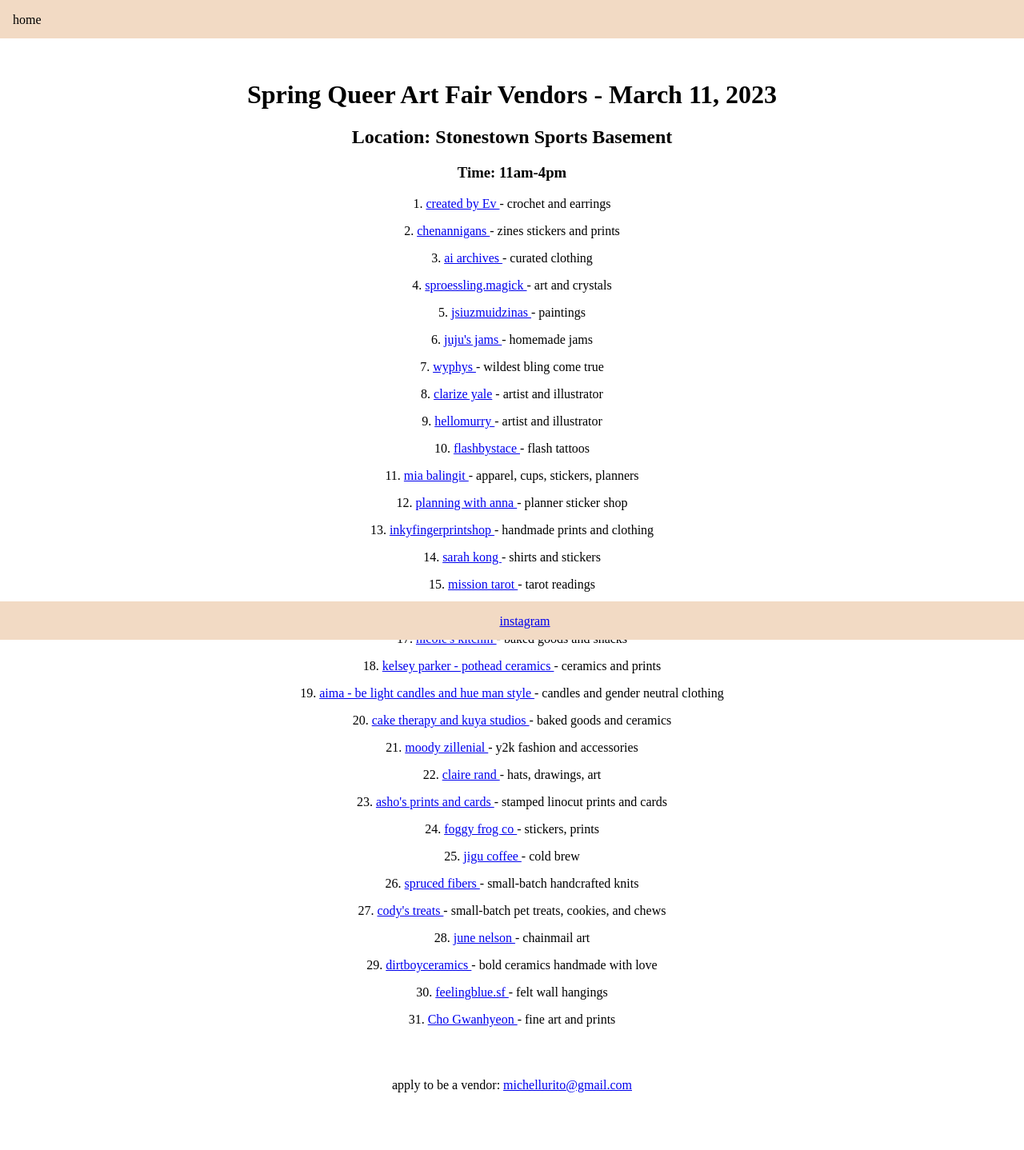
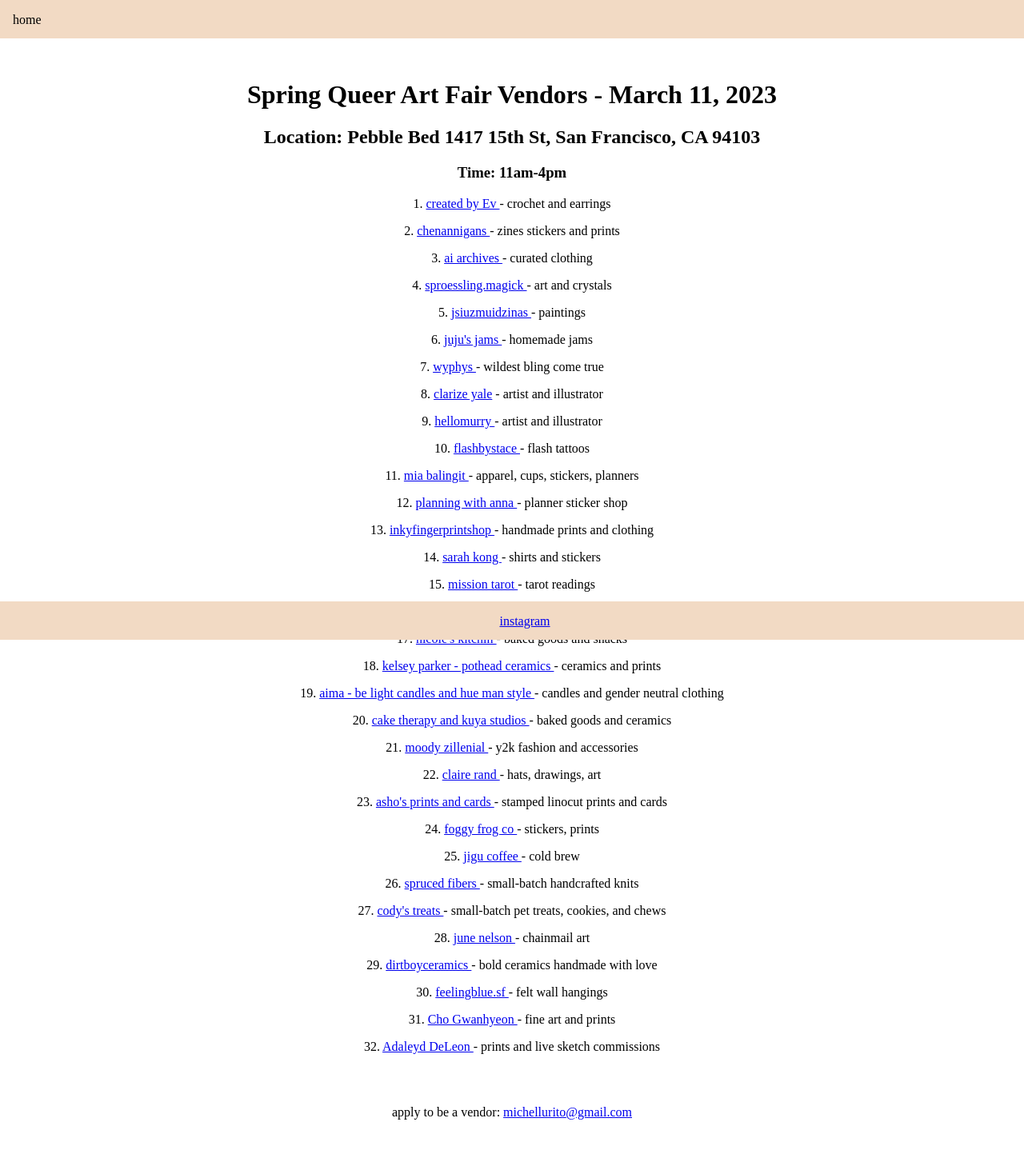
Before and after one commit to michellewong793/queer-art-fair-v2, a Next.js app: page /march-11-vendors in a window 1280 px wide. Shown: the top 1438 px of the page at 80% size. Built offline with nearby package versions, Linux system fonts and the light colour scheme.

Commit message:
newtkazoot

```diff
--- a/pages/march-11-vendors.js
+++ b/pages/march-11-vendors.js
@@ -8,7 +8,7 @@ export default function March11Vendors() {
       <Layout />
       <div style={Styles.content}>
         <h1> Spring Queer Art Fair Vendors - March 11, 2023 </h1>
-        <h2> Location: Stonestown Sports Basement </h2>
+        <h2> Location: Pebble Bed 1417 15th St, San Francisco, CA 94103  </h2>
         <h3> Time: 11am-4pm </h3>
 
       <p> 1. <a href="https://www.instagram.com/by.evey/"> created by Ev </a>- crochet and earrings </p>
@@ -42,6 +42,8 @@ export default function March11Vendors() {
      <p> 29. <a href="https://www.instagram.com/dirtboyceramics"> dirtboyceramics </a> - bold ceramics handmade with love </p>
      <p> 30. <a href="https://www.instagram.com/feelingblue.sf"> feelingblue.sf </a> - felt wall hangings </p>
      <p> 31. <a href="https://twobaldguysart.com/collections/gwanhyeun-joe?page=3"> Cho Gwanhyeon </a> - fine art and prints </p>
+     <p> 32. <a href="https://www.instagram.com/newt.kazoot"> Adaleyd DeLeon </a> - prints and live sketch commissions </p>
+
         <Spacer height={2} />
       <p>apply to be a vendor: <a href="mailto:m@ourquest.xyz"> michellurito@gmail.com </a></p>
 
```
